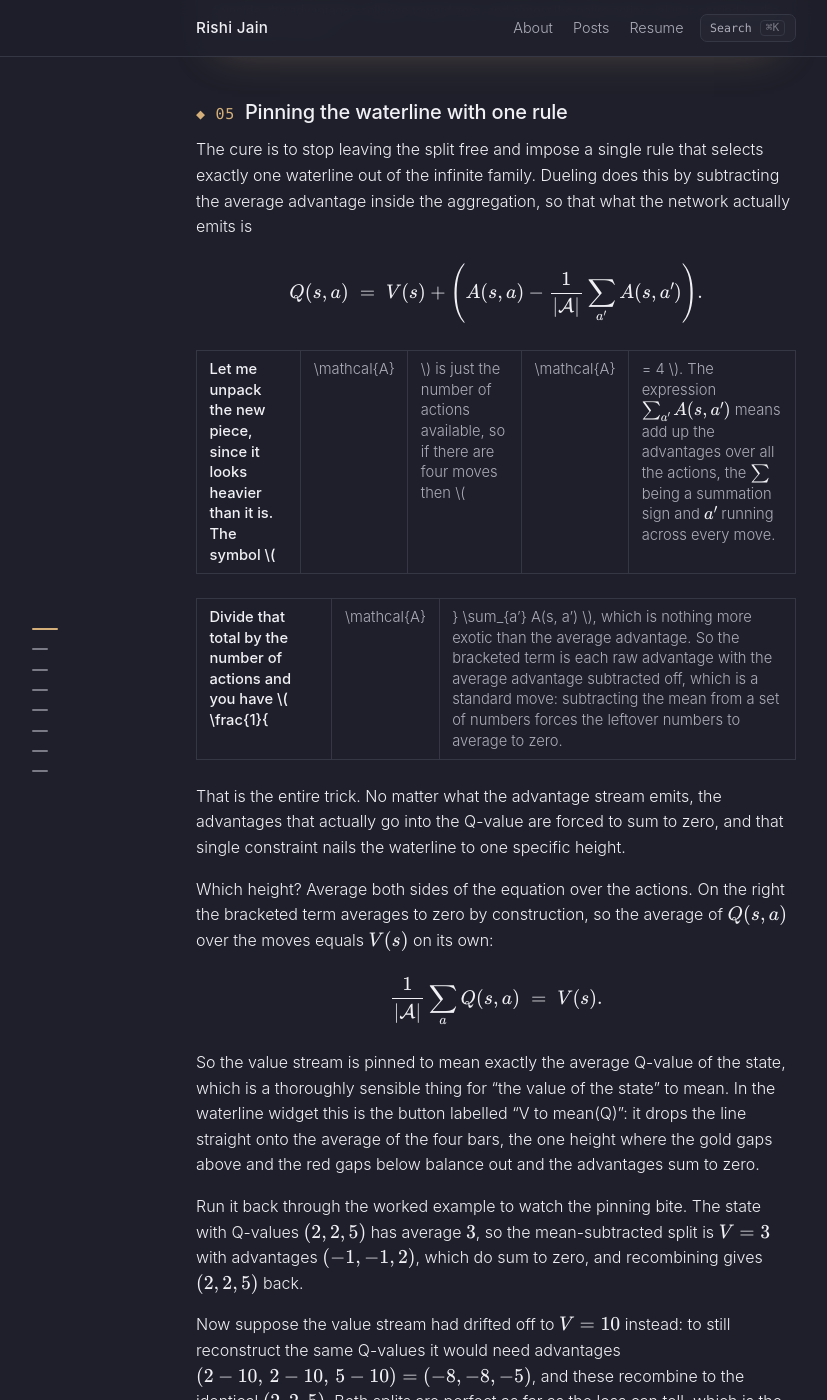
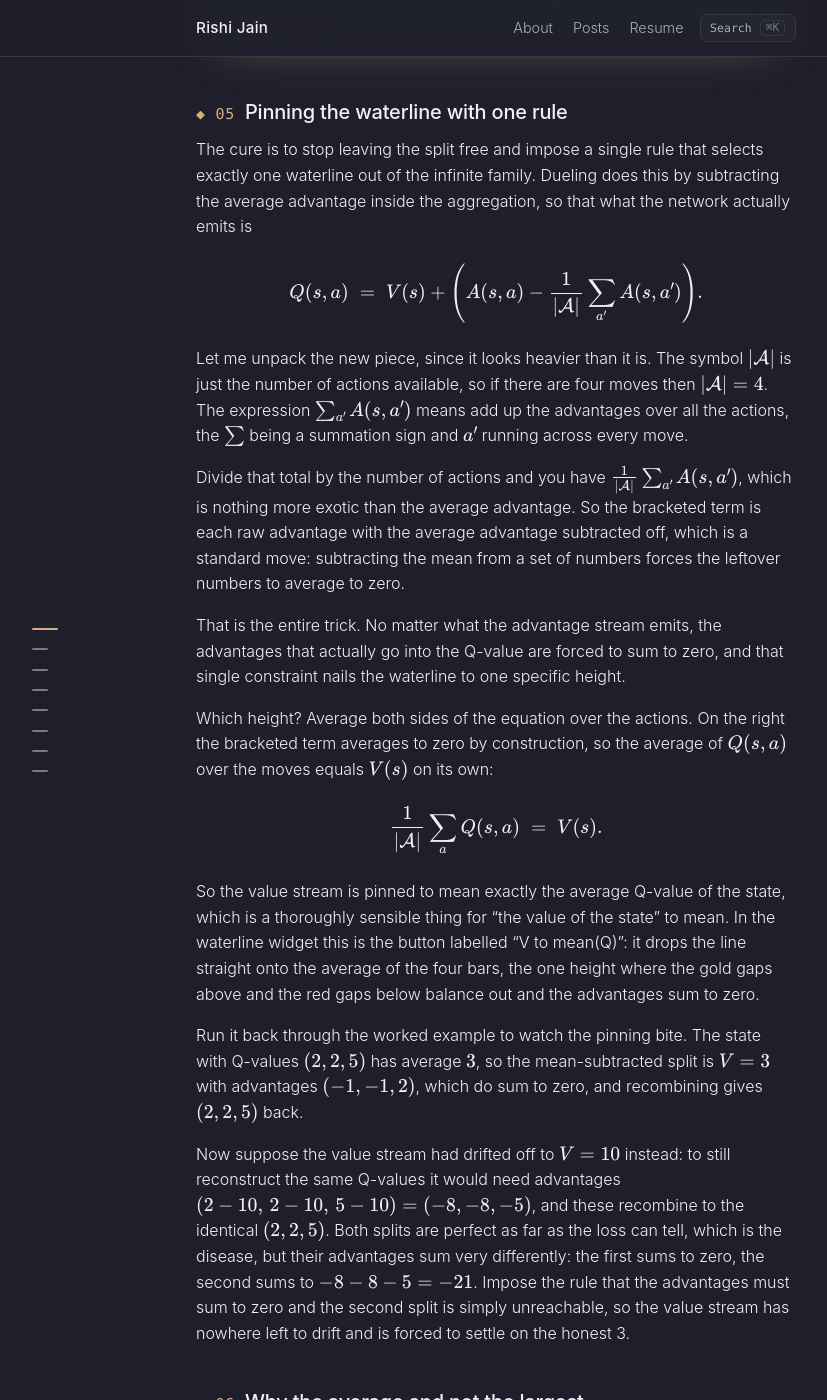
Before and after one commit to Rishi-Jain-27/rishi-jain-27.github.io, a Jekyll site: the page built from _posts/2026-06-04-dueling-dqn-from-scratch.md, in a window 1280 px wide and 1400 px high, scrolled down 5327 px. Shown: the whole window, without its empty margins (144-971 px from the left). Built offline with Jekyll 4.4.1, drawn with Linux system fonts in a browser that asks for light colours.

Commit message:
Edited some posts

```diff
--- a/_posts/2026-06-04-dueling-dqn-from-scratch.md
+++ b/_posts/2026-06-04-dueling-dqn-from-scratch.md
@@ -84,19 +84,19 @@ Drag the waterline anywhere you like: \\( V \\) changes, all four advantages cha
 The cure is to stop leaving the split free and impose a single rule that selects exactly one waterline out of the infinite family. Dueling does this by subtracting the average advantage inside the aggregation, so that what the network actually emits is
 
 \\[
-Q(s, a) \;=\; V(s) + \left( A(s, a) - \frac{1}{|\mathcal{A}|} \sum_{a'} A(s, a') \right).
+Q(s, a) \;=\; V(s) + \left( A(s, a) - \frac{1}{\vert \mathcal{A} \vert} \sum_{a'} A(s, a') \right).
 \\]
 
-Let me unpack the new piece, since it looks heavier than it is. The symbol \\( |\mathcal{A}| \\) is just the number of actions available, so if there are four moves then \\( |\mathcal{A}| = 4 \\). The expression \\( \sum_{a'} A(s, a') \\) means add up the advantages over all the actions, the \\( \sum \\) being a summation sign and \\( a' \\) running across every move.
+Let me unpack the new piece, since it looks heavier than it is. The symbol \\( \vert \mathcal{A} \vert \\) is just the number of actions available, so if there are four moves then \\( \vert \mathcal{A} \vert = 4 \\). The expression \\( \sum_{a'} A(s, a') \\) means add up the advantages over all the actions, the \\( \sum \\) being a summation sign and \\( a' \\) running across every move.
 
-Divide that total by the number of actions and you have \\( \frac{1}{|\mathcal{A}|} \sum_{a'} A(s, a') \\), which is nothing more exotic than the average advantage. So the bracketed term is each raw advantage with the average advantage subtracted off, which is a standard move: subtracting the mean from a set of numbers forces the leftover numbers to average to zero.
+Divide that total by the number of actions and you have \\( \frac{1}{\vert \mathcal{A} \vert} \sum_{a'} A(s, a') \\), which is nothing more exotic than the average advantage. So the bracketed term is each raw advantage with the average advantage subtracted off, which is a standard move: subtracting the mean from a set of numbers forces the leftover numbers to average to zero.
 
 That is the entire trick. No matter what the advantage stream emits, the advantages that actually go into the Q-value are forced to sum to zero, and that single constraint nails the waterline to one specific height.
 
 Which height? Average both sides of the equation over the actions. On the right the bracketed term averages to zero by construction, so the average of \\( Q(s, a) \\) over the moves equals \\( V(s) \\) on its own:
 
 \\[
-\frac{1}{|\mathcal{A}|} \sum_{a} Q(s, a) \;=\; V(s).
+\frac{1}{\vert \mathcal{A} \vert} \sum_{a} Q(s, a) \;=\; V(s).
 \\]
 
 So the value stream is pinned to mean exactly the average Q-value of the state, which is a thoroughly sensible thing for "the value of the state" to mean. In the waterline widget this is the button labelled "V to mean(Q)": it drops the line straight onto the average of the four bars, the one height where the gold gaps above and the red gaps below balance out and the advantages sum to zero.
```
Also changed, not shown: _posts/2026-06-04-dueling-dqn-value-and-advantage.md (+3 -3 lines).
